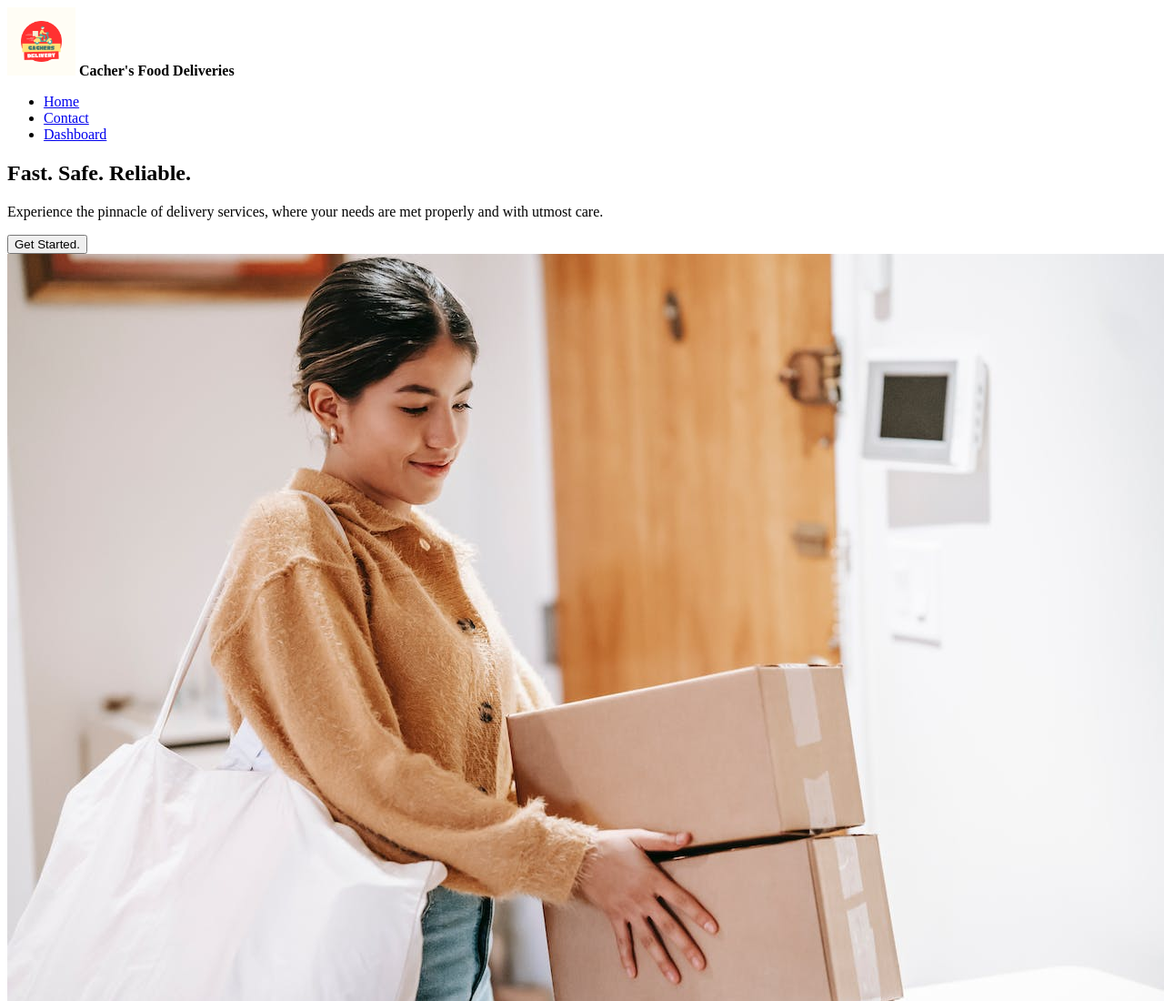
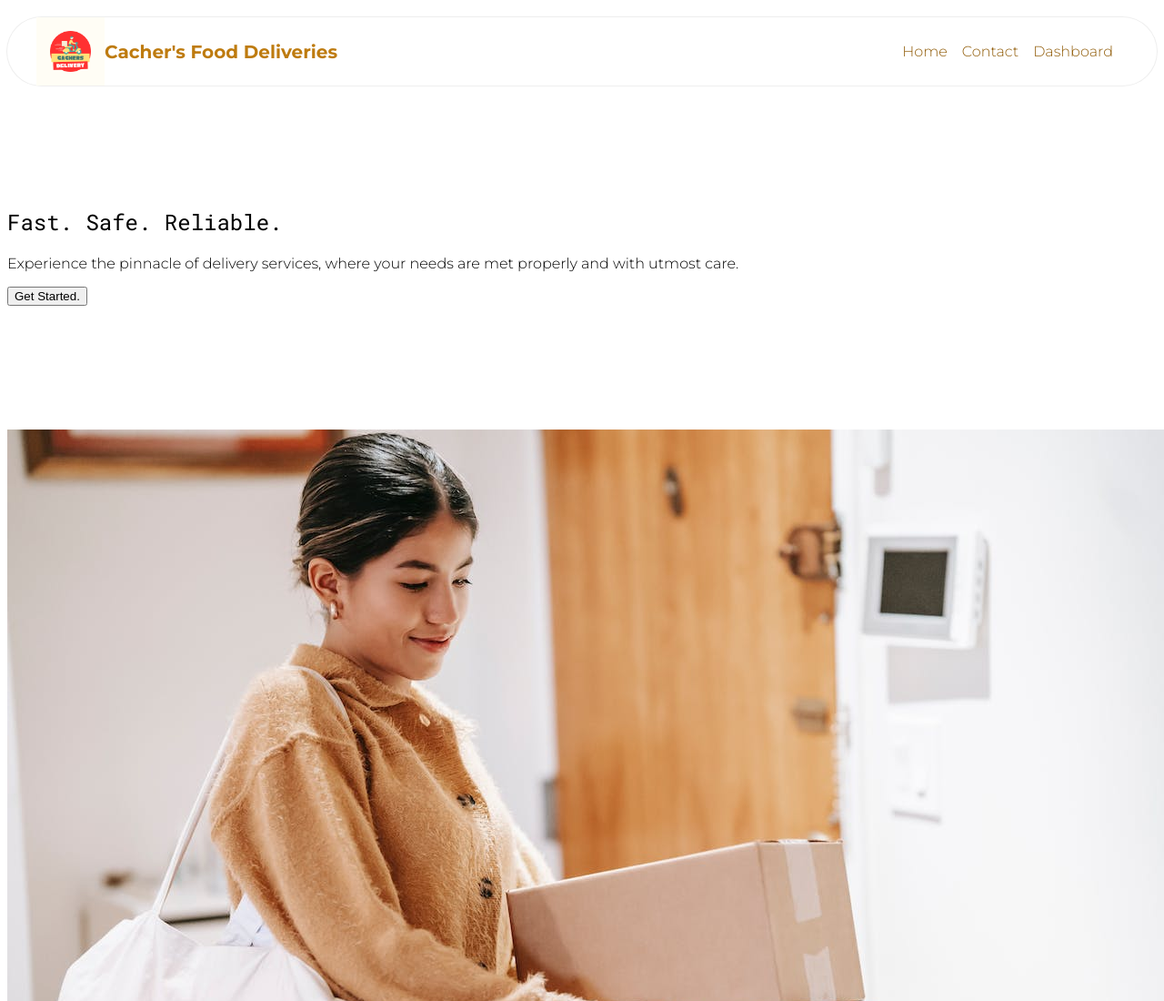
Before and after one commit to Carter133/cswd-cacher, a plain HTML site: page index.html in a window 1280 px wide. Shown: the top 1100 px of the page at 91% size. Drawn offline with Linux system fonts and the light colour scheme.

Commit message:
startCss

```diff
--- a/index.html
+++ b/index.html
@@ -5,14 +5,24 @@
 <head>
     <meta charset="UTF-8" />
     <meta name="viewport" content="width=device-width, initial-scale=1.0" />
+    <link rel="preconnect" href="https://fonts.googleapis.com">
+    <link rel="preconnect" href="https://fonts.gstatic.com" crossorigin>
+    <link
+        href="https://fonts.googleapis.com/css2?family=Montserrat:ital,wght@0,100..900;1,100..900&family=Roboto+Mono:ital,wght@0,100..700;1,100..700&display=swap"
+        rel="stylesheet" />
+    <link rel="stylesheet" href="styles.css" />
     <title>Cacher's Food Deliveries</title>
     <script src="index.js" defer></script>
 </head>
 
 <body>
     <header>
+        <div class="navbar">
+            <div class="logo">
                 <img src="images/Cachers.png" alt="logo" width="75px" height="75px" />
                 <b>Cacher's Food Deliveries</b>
+            </div>
+
             <nav>
                 <ul>
                     <li><a href="#landing">Home</a></li>
@@ -20,13 +30,17 @@
                     <li><a href="dashboard.html">Dashboard</a></li>
                 </ul>
             </nav>
+        </div>
     </header>
 
     <main id="landing">
-        <section id="hero-section">
+        <section id="hero">
+            <div class="hero-content">
                 <h1>Fast. Safe. Reliable.</h1>
-            <p>Experience the pinnacle of delivery services, where your needs are met properly and with utmost care.</p>
+                <p>Experience the pinnacle of delivery services, where your needs are met properly and with utmost care.
+                </p>
                 <button>Get Started.</button>
+            </div>
         </section>
 
         <section id="marketing-materinals">
--- /dev/null
+++ b/styles.css
@@ -0,0 +1,84 @@
+body {
+  font-family: "Montserrat", sans-serif;
+  font-optical-sizing: auto;
+  font-weight: 300;
+  font-style: normal;
+}
+
+h1,
+h2,
+h3 {
+  font-family: "Roboto Mono", monospace;
+  font-optical-sizing: auto;
+  font-weight: 400;
+  font-style: normal;
+}
+
+header {
+  position: sticky;
+  top: 0;
+  display: flex;
+  justify-content: center;
+  /*align-items: center;*/
+  z-index: 10;
+}
+
+.navbar {
+  position: absolute;
+  width: 100%;
+  max-width: 1200px;
+  max-height: 43px;
+  margin: 0 auto;
+  padding: 1rem 2rem;
+  background: #ffffffaa;
+  display: flex;
+  justify-content: space-between;
+  align-items: center;
+  border: 1px solid #00000011;
+  backdrop-filter: blur(10px);
+  border-radius: 50px;
+  transform: translateY(10px);
+}
+
+.logo {
+  font-size: 1.25rem;
+  text-decoration: none;
+  color: #be7b0f;
+  display: flex;
+  justify-content: center;
+  align-items: center;
+}
+
+nav ul {
+  display: flex;
+  align-items: center;
+  padding: 1rem;
+  list-style: none;
+  margin: 0;
+  padding: 0;
+}
+
+nav ul li {
+  margin-right: 1rem;
+}
+
+nav ul li a {
+  color: #915d0a;
+  font-size: 1rem;
+  text-decoration: none;
+}
+
+nav ul li a:hover {
+  color: #be7b0f;
+  text-decoration: underline;
+}
+
+#hero {
+  height: 50vh;
+  width: 100%;
+  background-image: "images/hero.jpg";
+  padding-top: 4rem;
+  display: flex;
+  flex-direction: column;
+  justify-content: center;
+}
```
Lines whose indentation alone changed are shown as unchanged.
